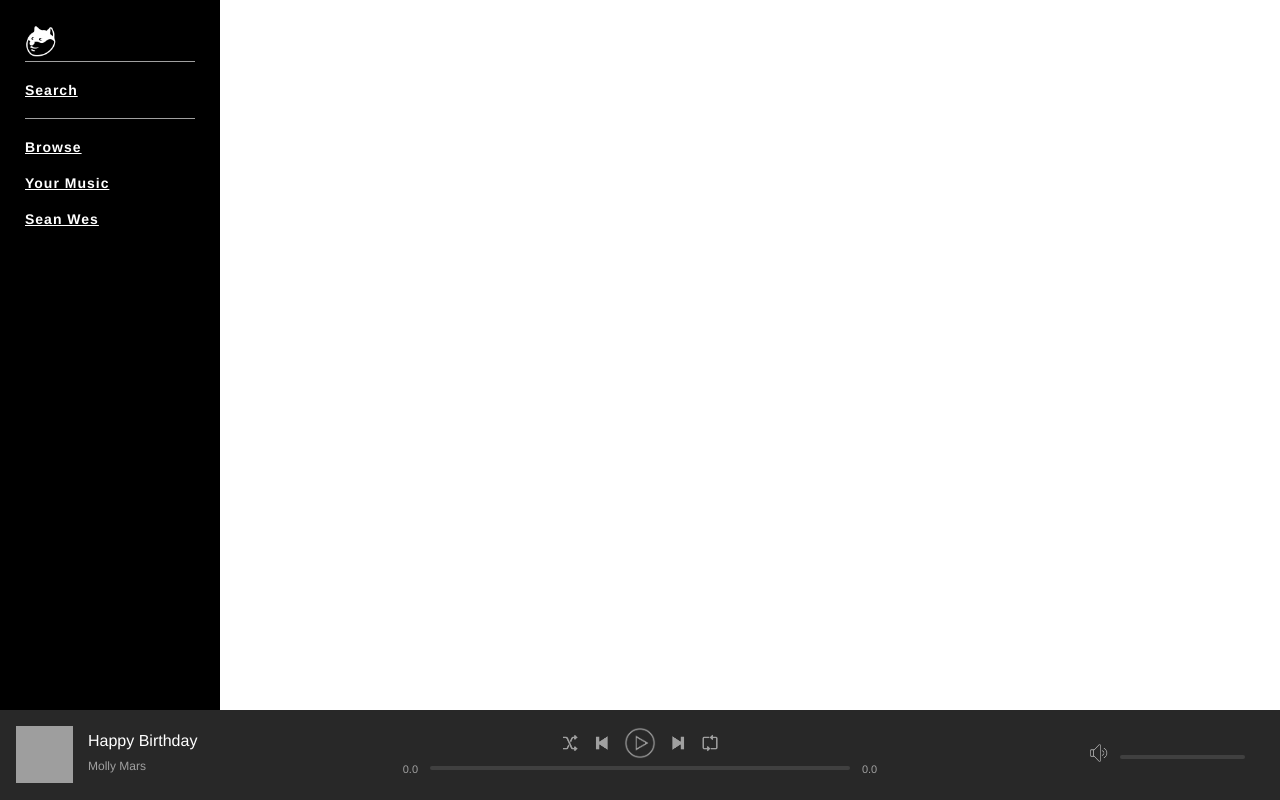
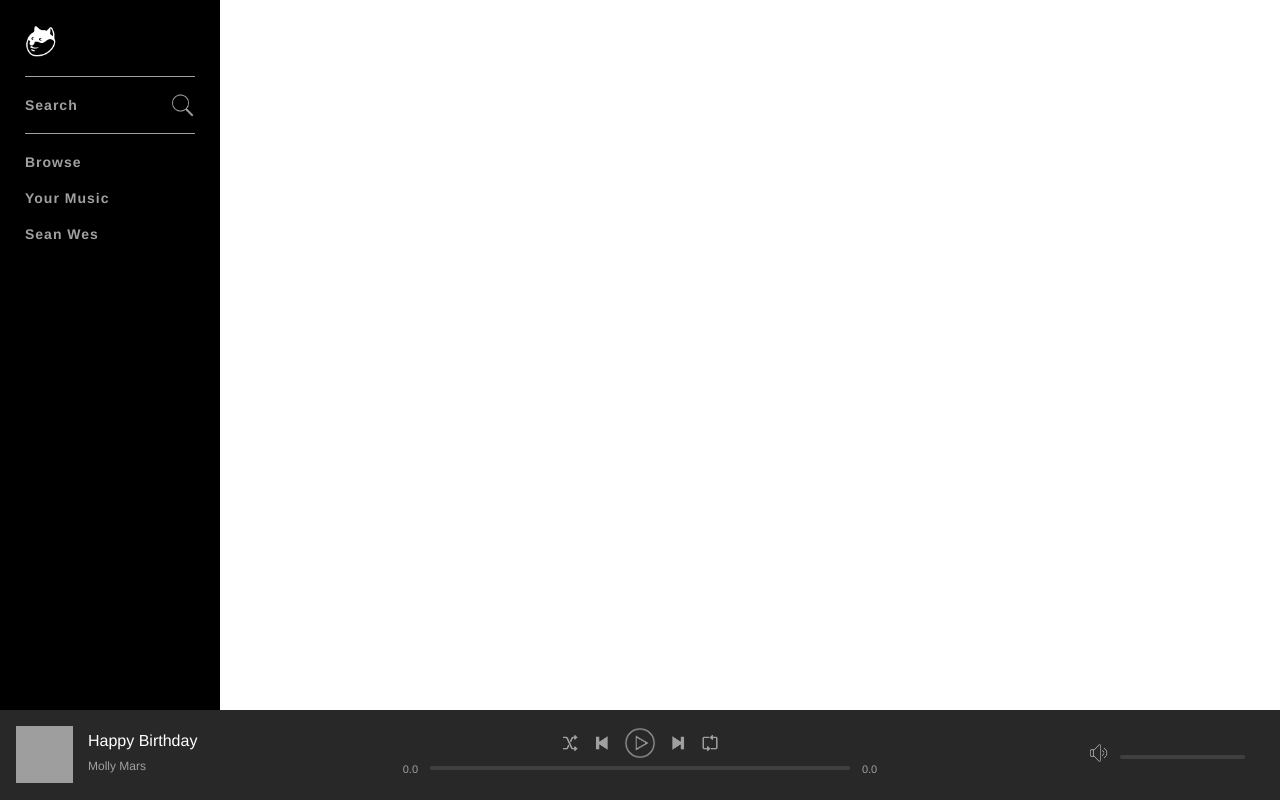
Before and after one commit to edwinchen85/slotify_app, a PHP site: page / in a window 1280 px wide. Run offline with PHP 8.4, Linux system fonts and the light colour scheme; the visitor is signed in with stand-in values (Sample User, id 1); grey boxes are pictures that could not be loaded.

Commit message:
Add markup and style nav search icon
Correct

```diff
--- a/assets/css/style.css
+++ b/assets/css/style.css
@@ -165,6 +165,10 @@ body {
   -ms-flex-direction: column;
 }
 
+.logo {
+  margin-bottom: 15px;
+}
+
 .logo img {
   width: 32px;
 }
@@ -180,4 +184,21 @@ body {
   font-weight: 700;
   display: block;
   letter-spacing: 1px;
+  position: relative;
 }
+
+.navItemLink {
+  color: #a0a0a0;
+  text-decoration: none;
+}
+
+.navItemLink:hover {
+  color: #fff;
+}
+
+.navItemLink .icon {
+  position: absolute;
+  right: 0;
+  top: 6px;
+  width: 25px;
+}
--- a/index.php
+++ b/index.php
@@ -36,7 +36,9 @@ else {
 
           <div class="group">
             <div class="navItem">
-              <a href="search.php" class="navItemLink">Search</a>
+              <a href="search.php" class="navItemLink">Search
+                <img src="assets/images/icons/search.png" class="icon" alt="Search">
+              </a>
             </div>
           </div>
 
```
